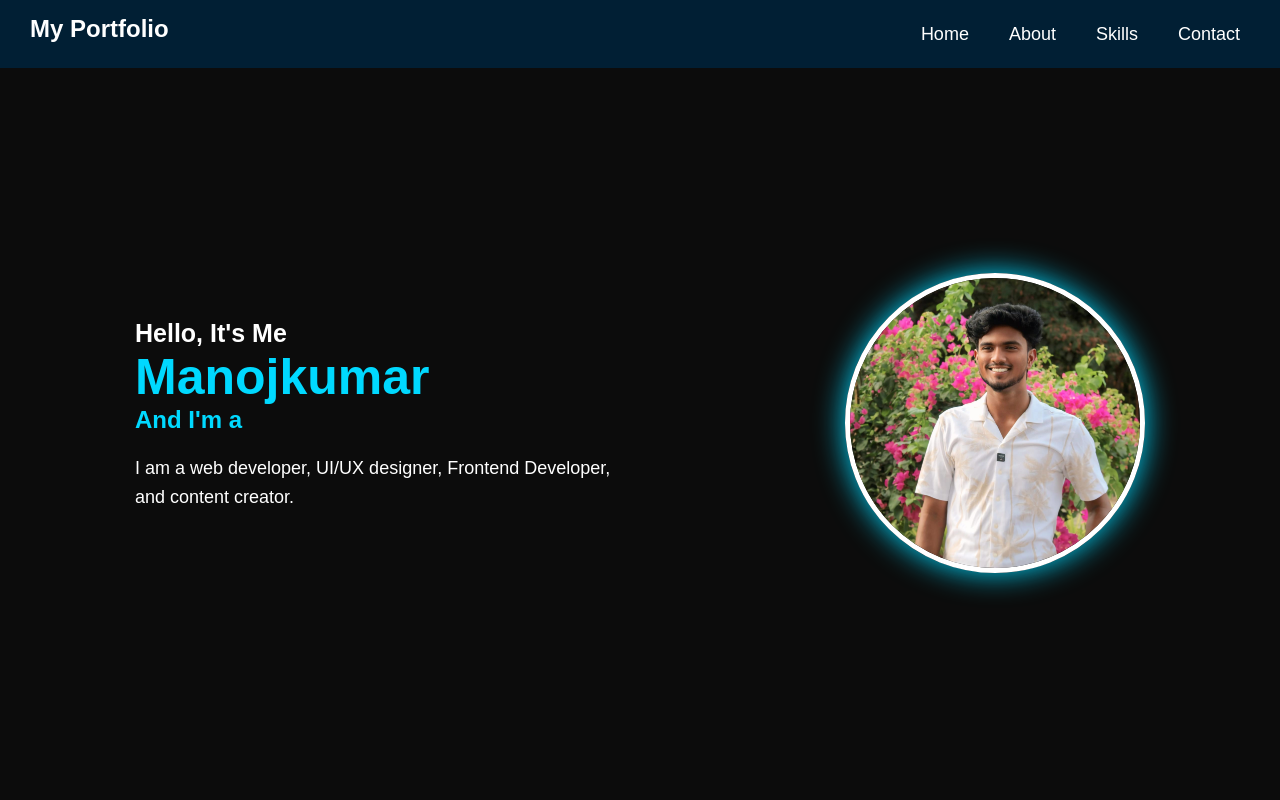
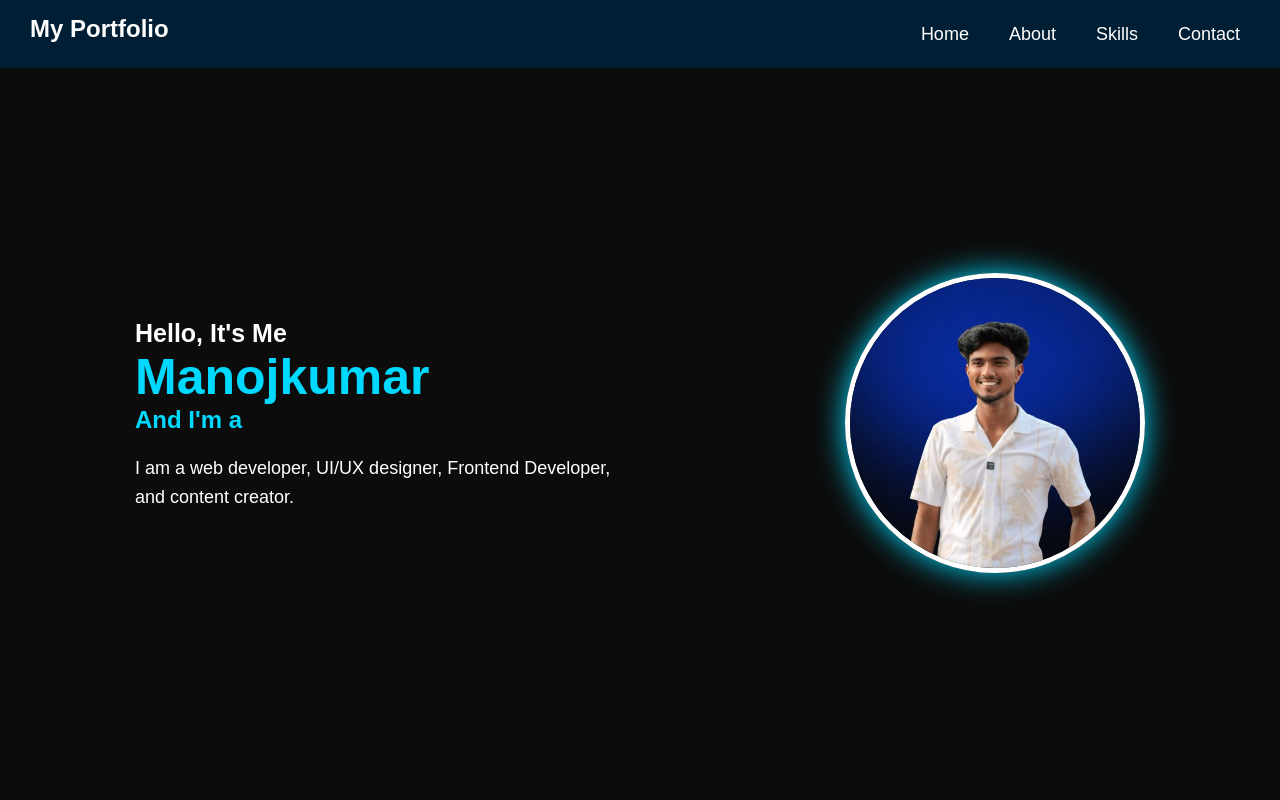
Before and after one commit to manojportfolio/Portfolio, a plain HTML site: page index.html in a window 1280 px wide. Shown: the top 800 px of the page. Drawn offline with nearby package versions, Linux system fonts and the light colour scheme.

Commit message:
Update index.html

```diff
--- a/index.html
+++ b/index.html
@@ -546,7 +546,7 @@
       <p>I am a web developer, UI/UX designer, Frontend Developer, and content creator.</p>
     </div>
     <div class="image-container">
-      <img src="Manoj.jpg" alt="Profile Picture">
+      <img src="manojs.jpg" alt="Profile Picture">
     </div>
   </section>
 
```
